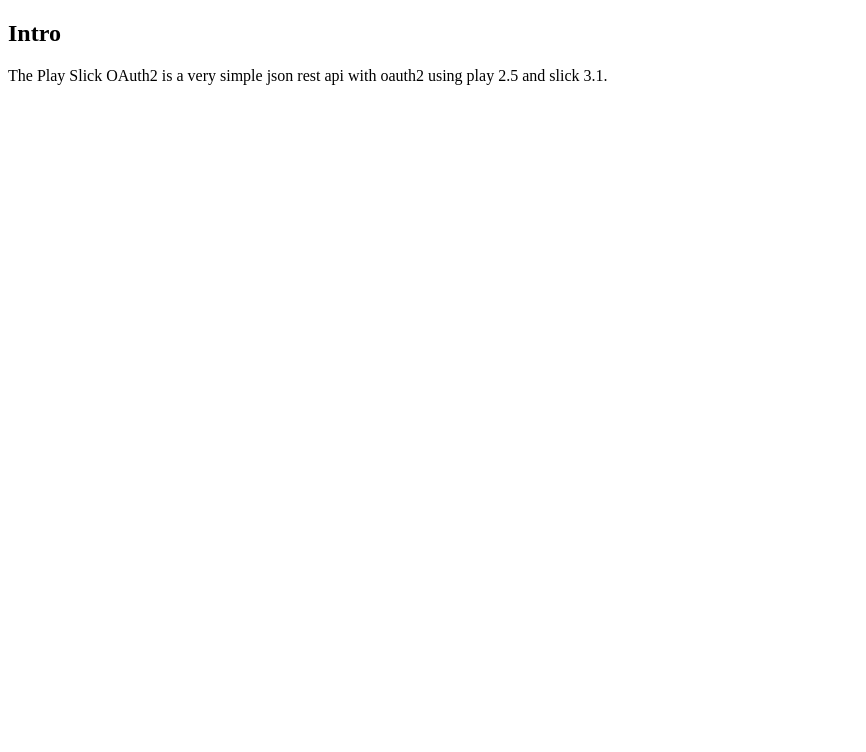
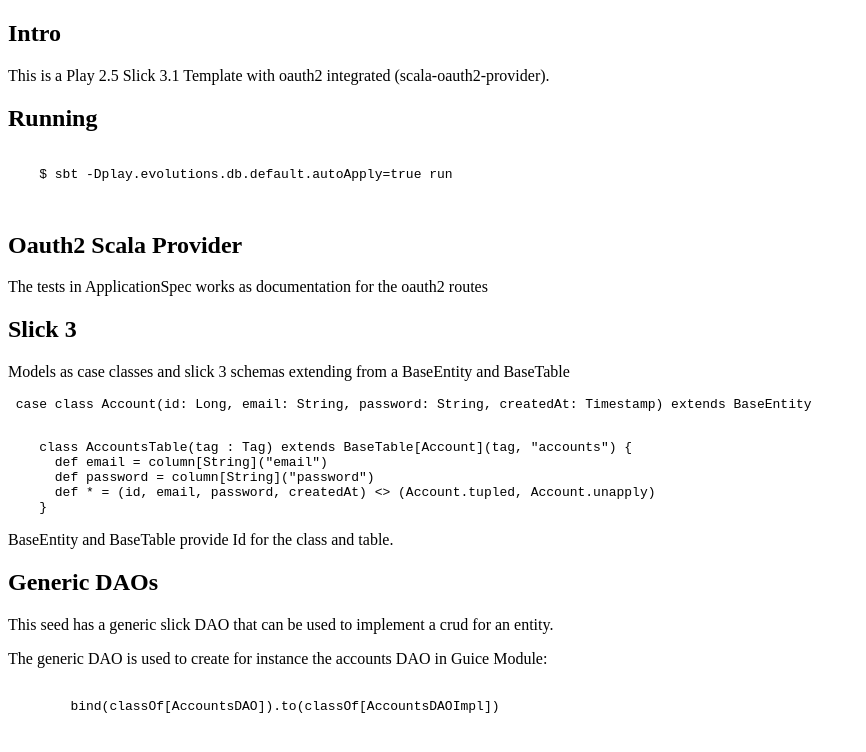
Before and after one commit to cdiniz/play-slick-oauth2, a plain HTML site: page tutorial/index.html in a window 1280 px wide. Shown: the whole page, without its empty margins (0-866 px from the left). Drawn offline with Linux system fonts and the light colour scheme.

Commit message:
Update Tutorial

```diff
--- a/tutorial/index.html
+++ b/tutorial/index.html
@@ -1,13 +1,58 @@
 <!DOCTYPE html>
 <html>
 <head>
-    <title>Play Slick OAuth2</title>
+    <title>Play Slick with scala-oauth2-provider</title>
 </head>
 <body>
 <div>
     <h2>Intro</h2>
 
-    <p>The Play Slick OAuth2 is a very simple json rest api with oauth2 using play 2.5 and slick 3.1.</p>
+    <p>This is a Play 2.5 Slick 3.1 Template with oauth2 integrated (scala-oauth2-provider).
+    </p>
+
+    <h2>Running</h2>
+
+    <pre>
+    <code>
+    $ sbt -Dplay.evolutions.db.default.autoApply=true run
+    </code>
+    </pre>
+
+</div>
+
+<div>
+    <h2>Oauth2 Scala Provider</h2>
+    <p>The tests in ApplicationSpec works as documentation for the oauth2 routes</p>
+</div>
+
+
+<div>
+    <h2>Slick 3</h2>
+    <p>Models as case classes and slick 3 schemas extending from a BaseEntity and BaseTable </p>
+
+    <pre><code> case class Account(id: Long, email: String, password: String, createdAt: Timestamp) extends BaseEntity </code></pre>
+
+
+    <pre><code>
+    class AccountsTable(tag : Tag) extends BaseTable[Account](tag, "accounts") {
+      def email = column[String]("email")
+      def password = column[String]("password")
+      def * = (id, email, password, createdAt) <> (Account.tupled, Account.unapply)
+    }</code></pre>
+
+
+    <p>BaseEntity and BaseTable provide Id for the class and table.</p>
+
+</div>
+
+<div>
+    <h2>Generic DAOs</h2>
+    <p>This seed has a generic slick DAO that can be used to implement a crud for an entity.</p>
+    <p>The generic DAO is used to create for instance the accounts DAO in Guice Module:</p>
+
+    <pre><code>
+        bind(classOf[AccountsDAO]).to(classOf[AccountsDAOImpl])
+    </code></pre>
 
 </div>
 
```
